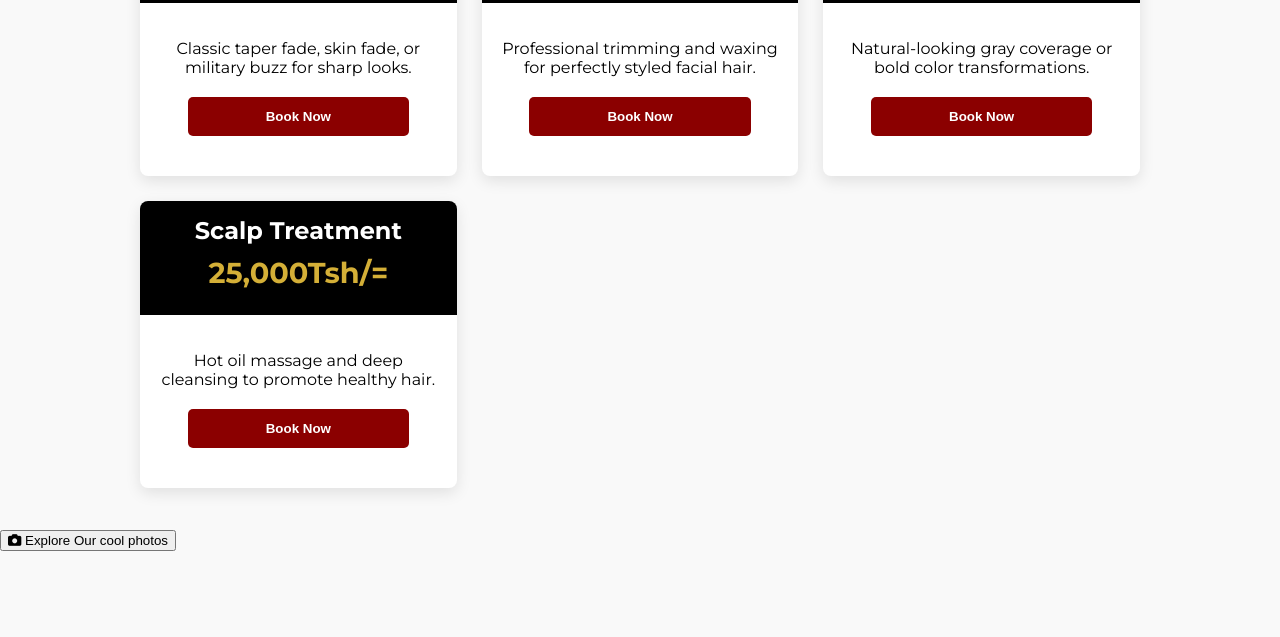
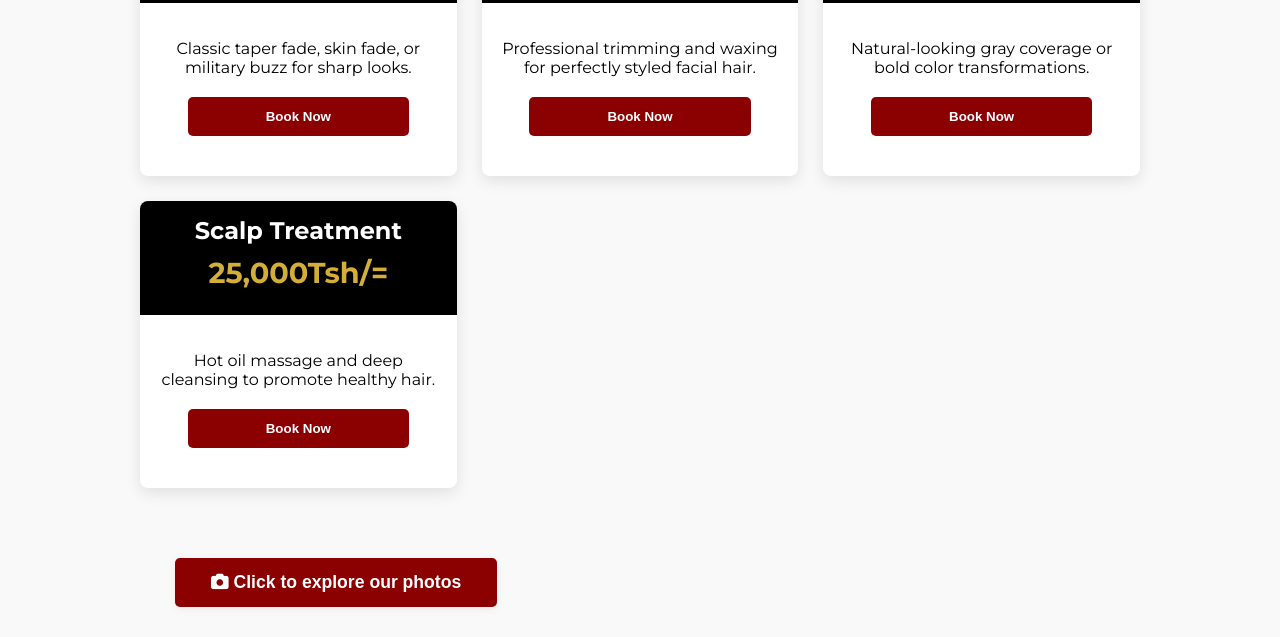
Before and after one commit to Mrspayodemon/Mrspayodemon.github.io, a plain HTML site: page services.html in a window 1280 px wide. Shown: the part 681-1318 px from the top of the page. Before the commit the page ends 1232 px from the top, so only its background shows below. Drawn offline with nearby package versions, Linux system fonts and the light colour scheme.

Commit message:
Update services.html

```diff
--- a/services.html
+++ b/services.html
@@ -128,6 +128,29 @@
         .book-btn:hover {
             background: #6d0000;
         }
+         .cta-btn {
+            background: var(--accent);
+            color: #fff;
+            border: none;
+            border-radius: 5px;
+            margin-top: 28px;
+            padding: 14px 36px;
+            font-size: 1.1rem;
+            font-weight: 700;
+            cursor: pointer;
+            transition: background 0.3s;
+            box-shadow: 0 2px 8px rgba(139,0,0,0.07);
+        }
+        .cta-btn:hover {
+            background: var(--primary);
+            color: var(--secondary);
+        }
+        .CTA {
+            justify-content: center;
+            place-items: center;
+            padding-left: 175PX;
+            margin-bottom: 30PX;
+        }
         @media (max-width: 1000px) {
             .services-grid {
                 grid-template-columns: 1fr 1fr;
@@ -234,6 +257,8 @@
             </div>
         </div>
     </div>
-    <a href="gallery.html"><button class="cta-btn"><i class="fa-solid fa-camera"></i> Explore Our cool photos</button></a>
+    <div class="CTA">
+  <a href="gallery.html"><button class="cta-btn"><i class="fa-solid fa-camera"></i> Click to explore our photos</button></a>
+    </div>
 </body>
 </html>
```
